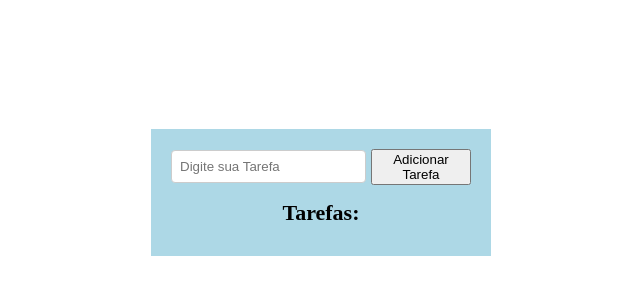
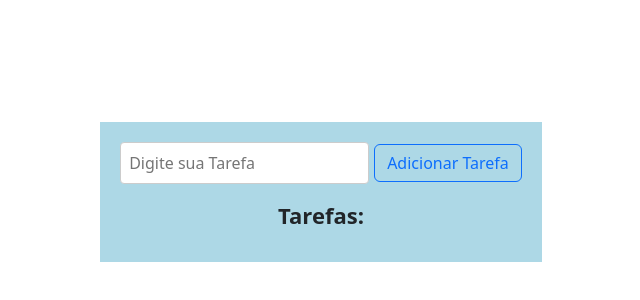
Before and after one commit to WelentonNG/Tasks_Atlas, a plain HTML site: page index.html in a window 1280 px wide. Shown: the part 208-508 px from the top of the page, without its empty margins (319-959 px from the left). Drawn offline with nearby package versions, Linux system fonts and the light colour scheme.

Commit message:
Add Bootstrap

```diff
--- a/index.html
+++ b/index.html
@@ -4,6 +4,7 @@
     <meta charset="UTF-8">
     <meta name="viewport" content="width=device-width, initial-scale=1.0">
     <link rel="stylesheet" href="style.css">
+    <link href="https://cdn.jsdelivr.net/npm/bootstrap@5.3.8/dist/css/bootstrap.min.css" rel="stylesheet" integrity="sha384-sRIl4kxILFvY47J16cr9ZwB07vP4J8+LH7qKQnuqkuIAvNWLzeN8tE5YBujZqJLB" crossorigin="anonymous">
     <title>Tarefas</title>
 </head>
 <body>
@@ -11,7 +12,7 @@
 <div class="minha-div">
     <div class="container-input">
         <input type="text" id="campoBusca" placeholder="Digite sua Tarefa">
-        <button onclick="exibirTexto()" type="button">Adicionar Tarefa</button>
+        <butto onclick="exibirTexto()" type="button" class="btn btn-outline-primary">Adicionar Tarefa</butto>
     </div>
 
     <p class="titulo-tarefa">Tarefas:</p>
@@ -19,6 +20,8 @@
 </div>
 
 
+
     <script src="script.js"></script>
+    <script src="https://cdn.jsdelivr.net/npm/bootstrap@5.3.8/dist/js/bootstrap.bundle.min.js" integrity="sha384-FKyoEForCGlyvwx9Hj09JcYn3nv7wiPVlz7YYwJrWVcXK/BmnVDxM+D2scQbITxI" crossorigin="anonymous"></script>
 </body>
 </html>
--- a/script.js
+++ b/script.js
@@ -28,7 +28,6 @@
 
     btnApagar.addEventListener("click", () => {
         tarefaDiv.remove();
-        console.log("Tarefa apagada")
     });
 
     tarefaDiv.appendChild(checkbox);
--- a/style.css
+++ b/style.css
@@ -6,7 +6,7 @@
     margin: 0;
 }
 .minha-div{
-    width: 300px;
+    width:auto;
     background-color: lightblue;
     text-align: center;
     padding: 20px;
```
